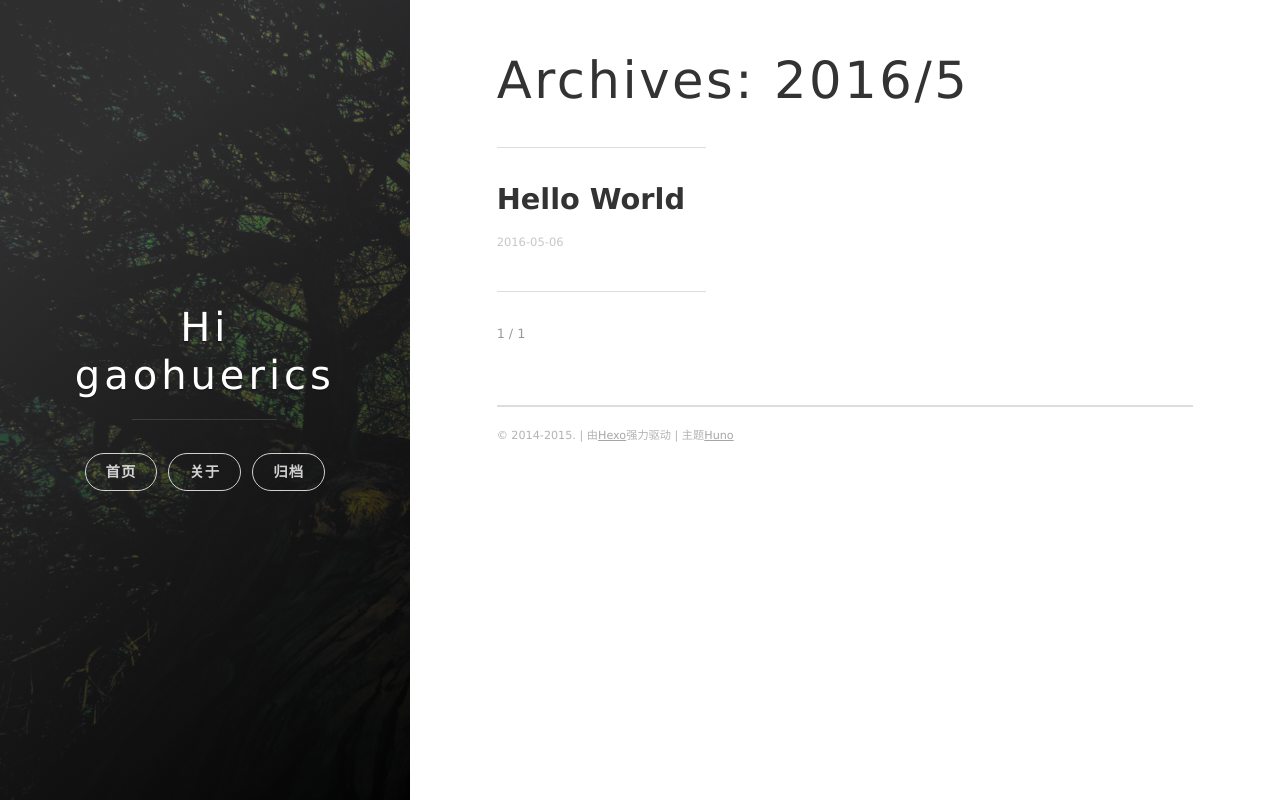
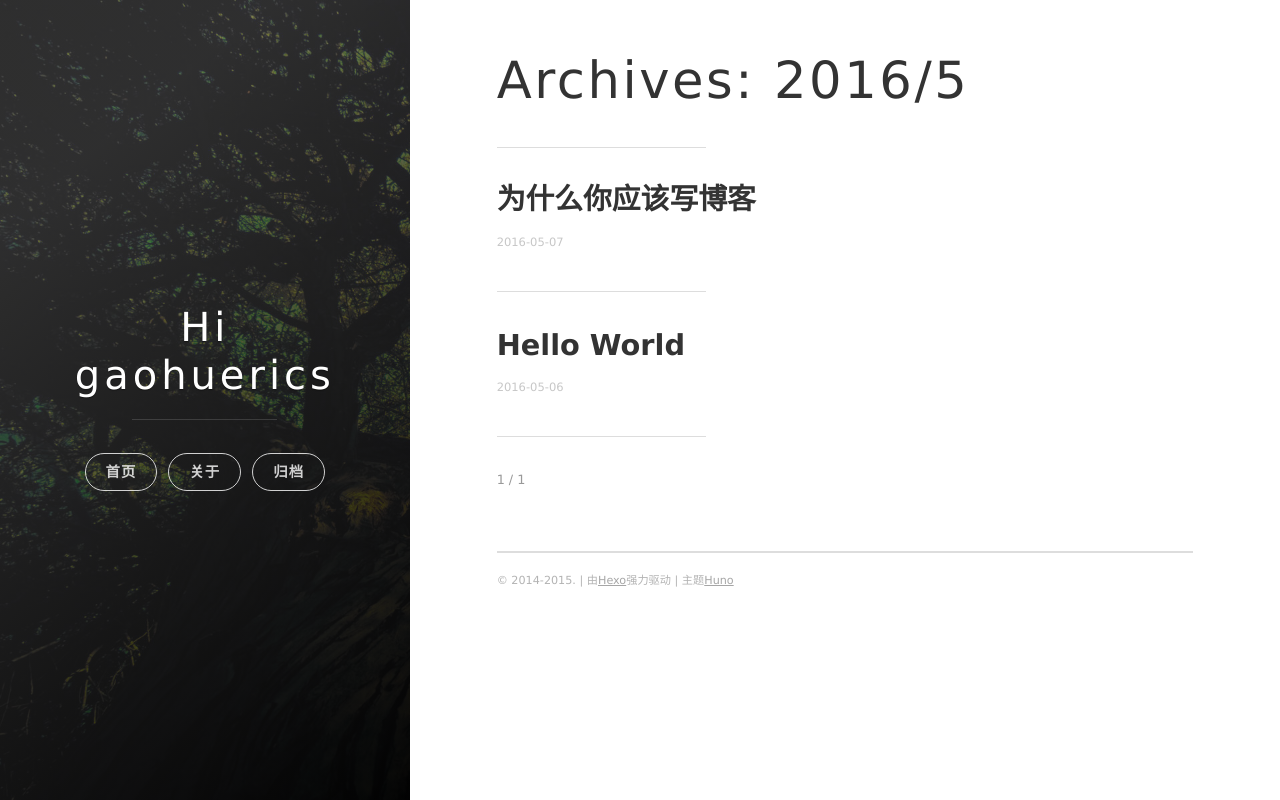
Before and after one commit to gaohuerics/gaohuerics.github.io, a plain HTML site: page archives/2016/05/index.html in a window 1280 px wide. Drawn offline with nearby package versions, Linux system fonts and the light colour scheme; some packages are replaced by stand-ins of ours.

Commit message:
Site updated: 2016-05-07 22:47:44

```diff
--- a/archives/2016/05/index.html
+++ b/archives/2016/05/index.html
@@ -156,6 +156,24 @@ classes that you can use:
     <li>
 
       <h2 class="post-list__post-title post-title">
+        <a href="/2016/05/07/test/" title="link to 为什么你应该写博客">为什么你应该写博客</a>
+      </h2>
+
+      <div class="post-list__meta">
+
+        <time datetime="2016-05-07" class="post-list__meta--date date">2016-05-07</time>
+      </div>
+
+      <div class="excerpt">
+
+      </div>
+
+      <hr class="post-list__divider" />
+    </li>
+
+    <li>
+
+      <h2 class="post-list__post-title post-title">
         <a href="/2016/05/06/hello-world/" title="link to Hello World">Hello World</a>
       </h2>
 
```
Also changed, not shown: 2016/05/07/test/index.html (+9 -9 lines), archives/2016/index.html (+18 -0 lines), archives/index.html (+18 -0 lines), index.html (+18 -0 lines).
